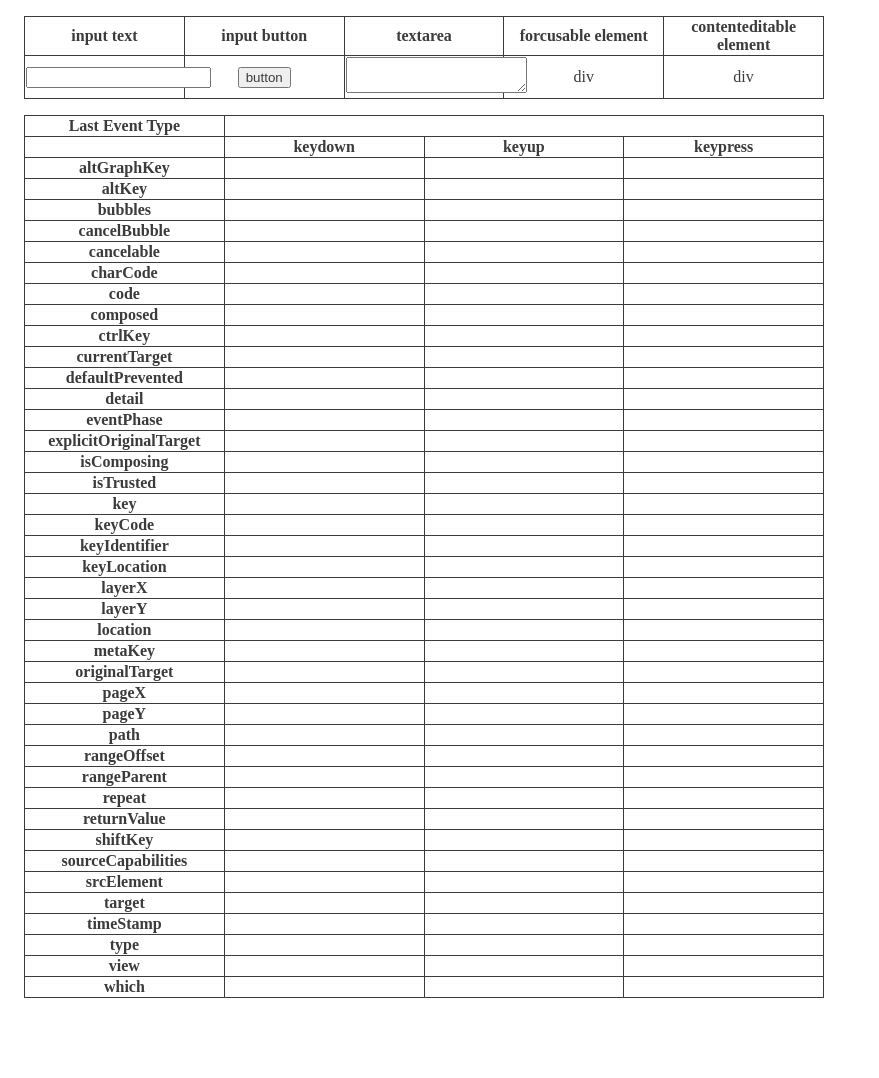
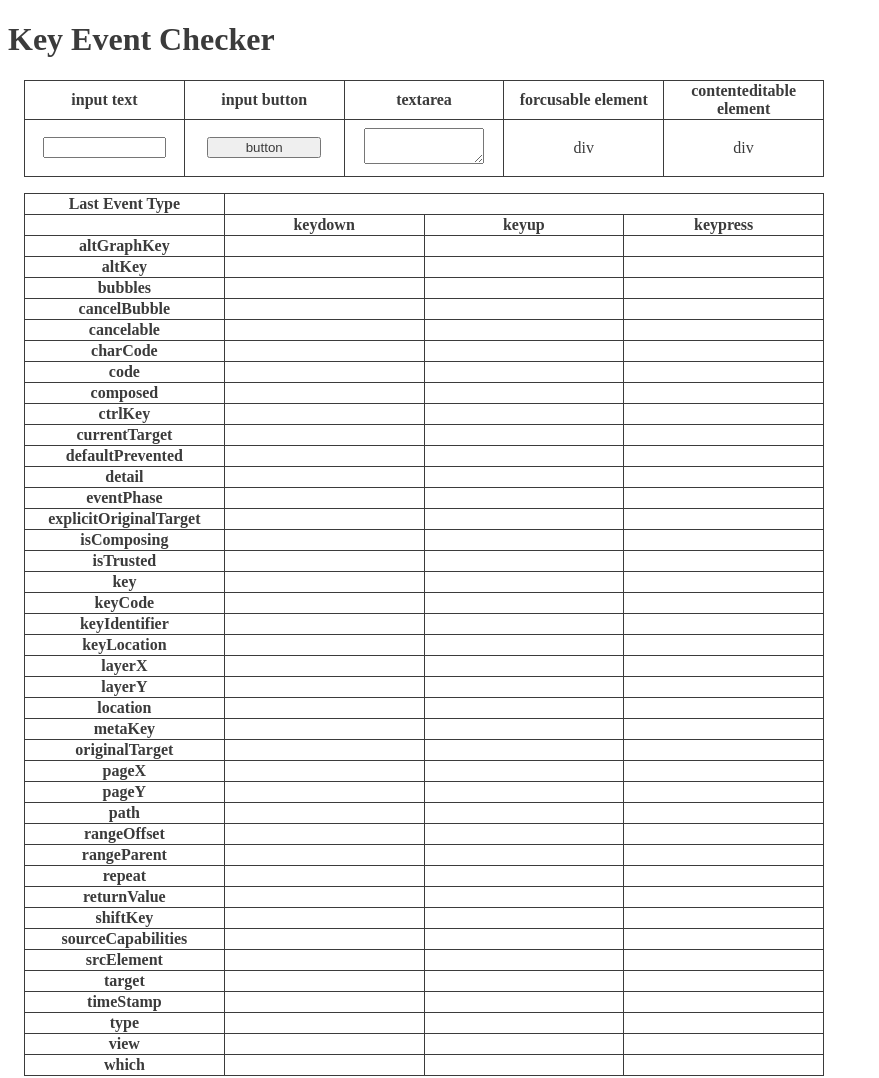
Before and after one commit to hurumeki/keyevent-checker, a plain HTML site: page index.html in a window 1280 px wide. Shown: the whole page, without its empty margins (0-879 px from the left). Before the commit the page ends 1014 px from the top, so only its background shows below. Drawn offline with nearby package versions, Linux system fonts and the light colour scheme.

```diff
--- a/index.html
+++ b/index.html
@@ -10,6 +10,7 @@
     <link rel="stylesheet" href="./main.css">
 </head>
 <body>
+    <h1>Key Event Checker</h1>
     <table class="samples">
         <tr>
             <th>input text</th>
--- a/main.css
+++ b/main.css
@@ -18,7 +18,13 @@ td {
 }
 
 .samples td {
+    padding: 8px;
     text-align: center;
+}
+
+.samples td input,
+.samples td textarea {
+    width: 80%;
 }
 
 .forcusable {
```
Also changed, not shown: index.js (+0 -106 lines), 1 other file.
